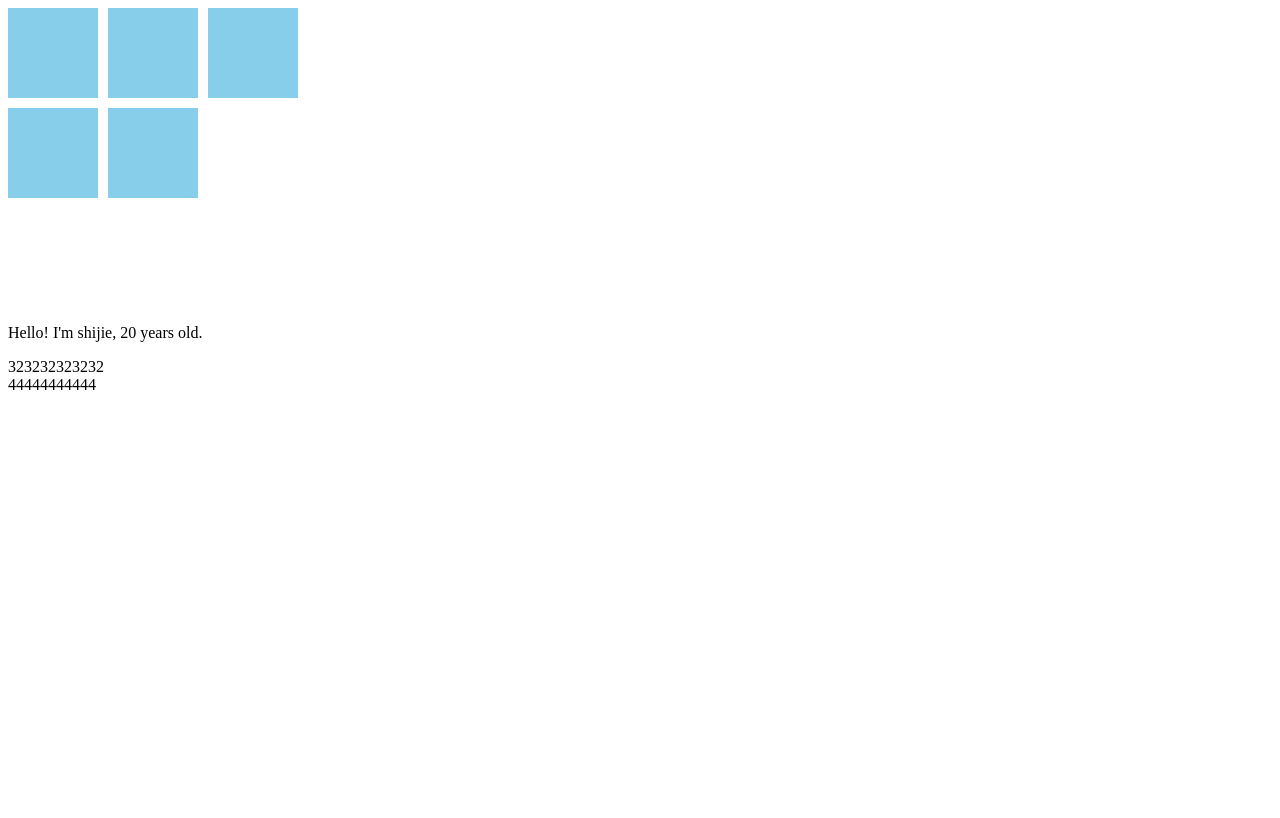
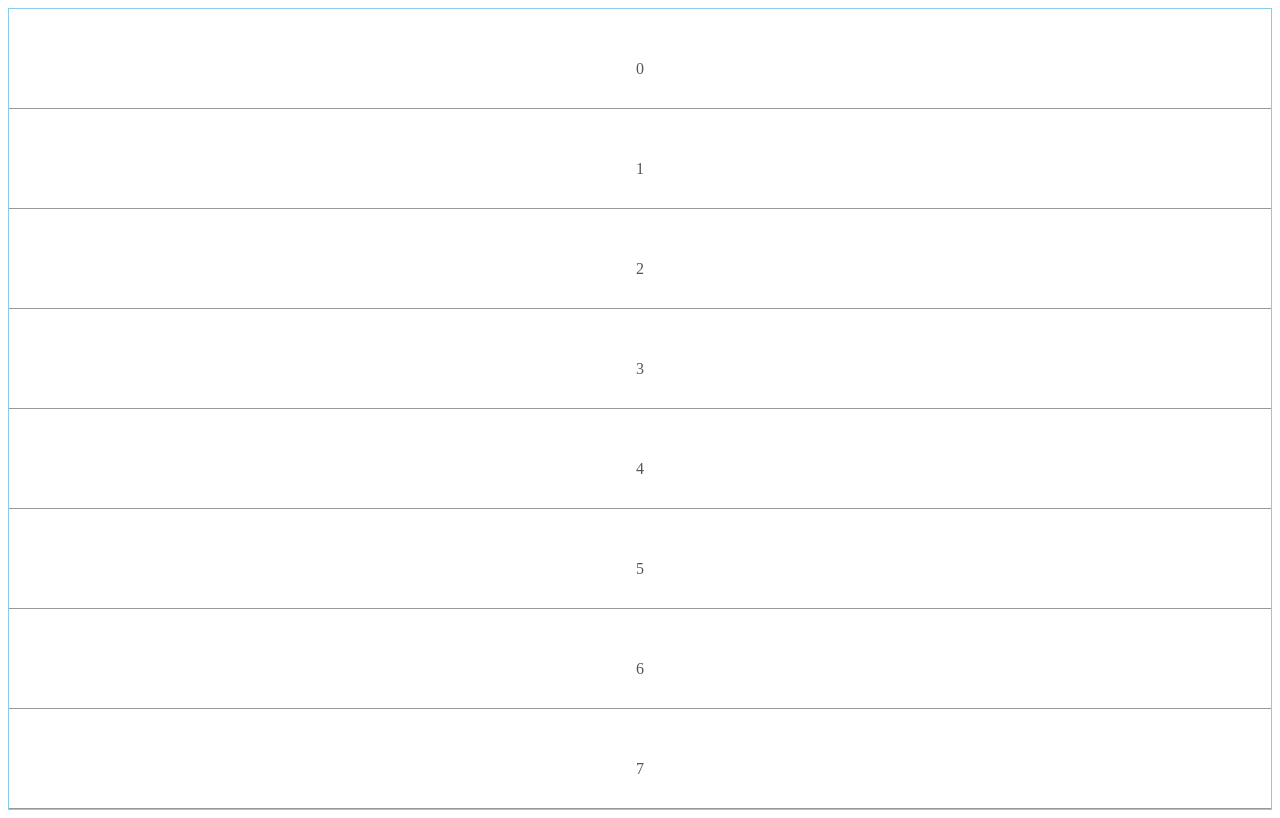
Before and after one commit to selye/webpack-cli, a React app: page / in a window 1280 px wide. Built offline with nearby package versions, Linux system fonts and the light colour scheme.

Commit message:
add vitraulList

```diff
--- a/src/app.tsx
+++ b/src/app.tsx
@@ -2,6 +2,7 @@ import { FC, useEffect } from 'react';
 import { Header } from '@/components/Header';
 import myVideo from '@/src/assets/video/video.mp4';
 import myImg from '@/src/assets/images/p102.jpg';
+import { VirtualList } from './components/VirtualList';
 
 interface IPprops {
   name: string;
@@ -21,20 +22,11 @@ const App: FC<IPprops> = (props) => {
 
   return (
     <div className="app">
-      <Header />
+      {/* <Header /> */}
       {/* <img src={myImg} /> */}
-      <p>{`Hello! I'm ${name}, ${age} years old.`}</p>
+      {/* <p>{`Hello! I'm ${name}, ${age} years old.`}</p> */}
       {/* <video src={myVideo} controls /> */}
-      <div className="mouse-box" onClick={handleClick}>
-        323232323232
-      </div>
-      <div
-        onClick={() => {
-          document.removeEventListener('mousemove', MouseMove);
-        }}
-      >
-        44444444444
-      </div>
+      <VirtualList />
     </div>
   );
 };
--- /dev/null
+++ b/src/components/VirtualList/index.less
@@ -0,0 +1,29 @@
+.virtual-container{
+  height: 100vh;
+  border: 1px solid skyblue;
+  overflow: auto;
+  position: relative;
+
+  .infinite-list-phantom{
+    position: absolute;
+    left: 0;
+    top: 0;
+    right: 0;
+    z-index: -1;
+  }
+
+  .infinite-list{
+    position: absolute;
+    left: 0;
+    top: 0;
+    right: 0;
+
+    .infinite-list-item{
+      padding: 10px;
+      color: #555;
+      box-sizing: border-box;
+      text-align: center;
+      border-bottom: 1px solid #999;;
+    }
+  }
+}
--- /dev/null
+++ b/src/components/VirtualList/index.tsx
@@ -0,0 +1,81 @@
+import { useEffect, useRef, useState } from 'react';
+import './index.less';
+
+/* 总数组 */
+const listData = Array.from({ length: 10000 }, (_, index) => index);
+/* 子项高度 */
+const itemSize = 100;
+/* 列表总高度 */
+const listheight = listData.length * itemSize;
+
+export const VirtualList = () => {
+  /* 可视区域 */
+  const containerRef = useRef<HTMLDivElement>(null);
+  /* 列表数据 */
+  /* 每项高度 */
+  /* 当前滚动位置 */
+  const [scrollTop, setScrollTop] = useState<number>(0);
+  /* 可视区域可见子项的数量 */
+  const visibleCount = useRef<number>(0);
+  const [visibelData, setVisibleData] = useState<number[]>();
+  const [startIndex, setStartIndex] = useState<number>(0);
+  const [startOffset, setStartOffset] = useState<number>(0);
+
+  useEffect(() => {
+    if (containerRef.current) {
+      visibleCount.current = Math.ceil(containerRef.current?.clientHeight / itemSize);
+    }
+  }, []);
+
+  useEffect(() => {
+    setVisibleData(listData.slice(startIndex, startIndex + visibleCount.current));
+  }, [startIndex]);
+
+  useEffect(() => {
+    const nowStart = Math.floor(scrollTop / itemSize);
+    setStartIndex(nowStart);
+    setStartOffset(scrollTop - (scrollTop % itemSize));
+  }, [scrollTop]);
+
+  const scrollEvent = (event: any) => {
+    if (containerRef.current) {
+      let nowScrollTop = containerRef.current?.scrollTop;
+      setScrollTop(nowScrollTop);
+    }
+  };
+
+  return (
+    /* 容器 */
+    <div className="virtual-container" ref={containerRef} onScroll={scrollEvent}>
+      {/* 容器内的占位，高度为总列表高度，用于形成滚动条 */}
+      <div
+        className="infinite-list-phantom"
+        style={{
+          height: listheight + 'px',
+        }}
+      ></div>
+      {/* 列表区域的渲染 */}
+      <div
+        className="infinite-list"
+        style={{
+          transform: `translate3d(0, ${startOffset}px,0)`,
+        }}
+      >
+        {visibelData?.map((item, index) => {
+          return (
+            <div
+              key={index}
+              className="infinite-list-item"
+              style={{
+                height: itemSize + 'px',
+                lineHeight: itemSize + 'px',
+              }}
+            >
+              {item}
+            </div>
+          );
+        })}
+      </div>
+    </div>
+  );
+};
```
